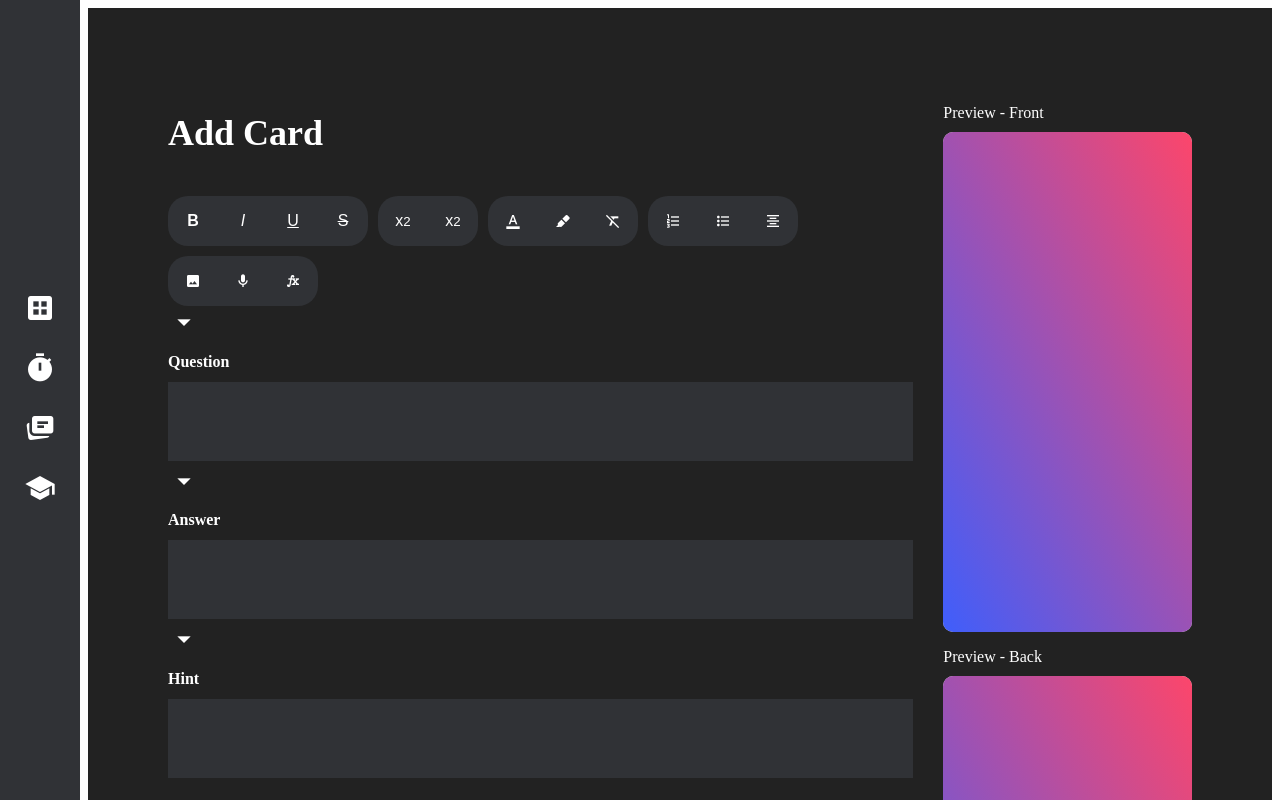
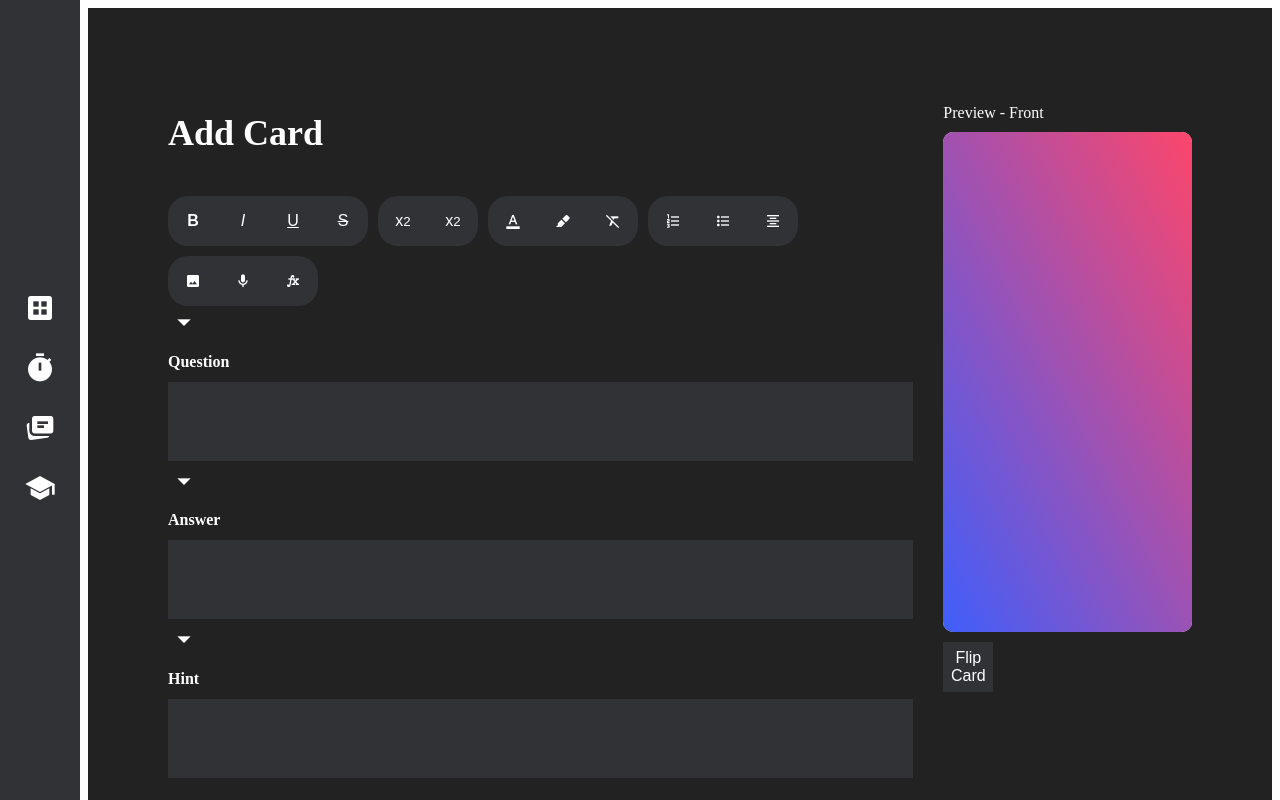
Before and after one commit to 18barbers2/gostudycards, a React (Vite) app in the folder frontend/: page / in a window 1280 px wide. Shown: the top 800 px of the page. Built offline with nearby package versions, Linux system fonts and the light colour scheme.

Commit message:
feature: added some additional functions to page

```diff
--- a/frontend/src/pages/AddCard.tsx
+++ b/frontend/src/pages/AddCard.tsx
@@ -1,5 +1,9 @@
+
+import { useState } from 'react';
+
 import '../css/AddCard.css';
 import Card from '../components/Card';
+
 
 function FieldInput({ html, onChange, fieldName }: { html: string; onChange: (v: string) => void; fieldName: string }) {
     return (
@@ -20,13 +24,21 @@ function Preview({ html, side, onFlip }: { html: string; srcDoc: string; side: '
                 template={html}
                 data={{ Question: "What is 2+2", Answer: "it equals 4 you dummy", Hint: "count how many wheels on a car", Description: "Description goes here, it's simple just add two together two times. " }}>
             </Card>
-            {/* <button onClick={onFlip} style={{ marginTop: '10px' }}>Flip Card</button> */}
+            <button onClick={onFlip} style={{ marginTop: '10px' }}>Flip Card</button>
         </div>
     );
 }
 
 
 export default function AddCard() {
+
+    const [previewSide, setPreviewSide] = useState<'front' | 'back'>('front');
+
+
+        // Handle card flip logic
+    const handleFlip = () => {
+        setPreviewSide((prev: string) => prev === 'front' ? 'back' : 'front');
+    }
 
     return (
         <div className='add-card-page'>
@@ -73,12 +85,7 @@ export default function AddCard() {
 
             </div>
             <div className='preview-section'>
-                <Preview html={''} srcDoc={''} side={'front'} onFlip={function (): void {
-                    throw new Error('Function not implemented.');
-                }}></Preview>
-                <Preview html={''} srcDoc={''} side={'back'} onFlip={function (): void {
-                    throw new Error('Function not implemented.');
-                }}></Preview>
+                <Preview html={''} srcDoc={''} side={'front'} onFlip={handleFlip}></Preview>
             </div>
         </div>
     );
```
